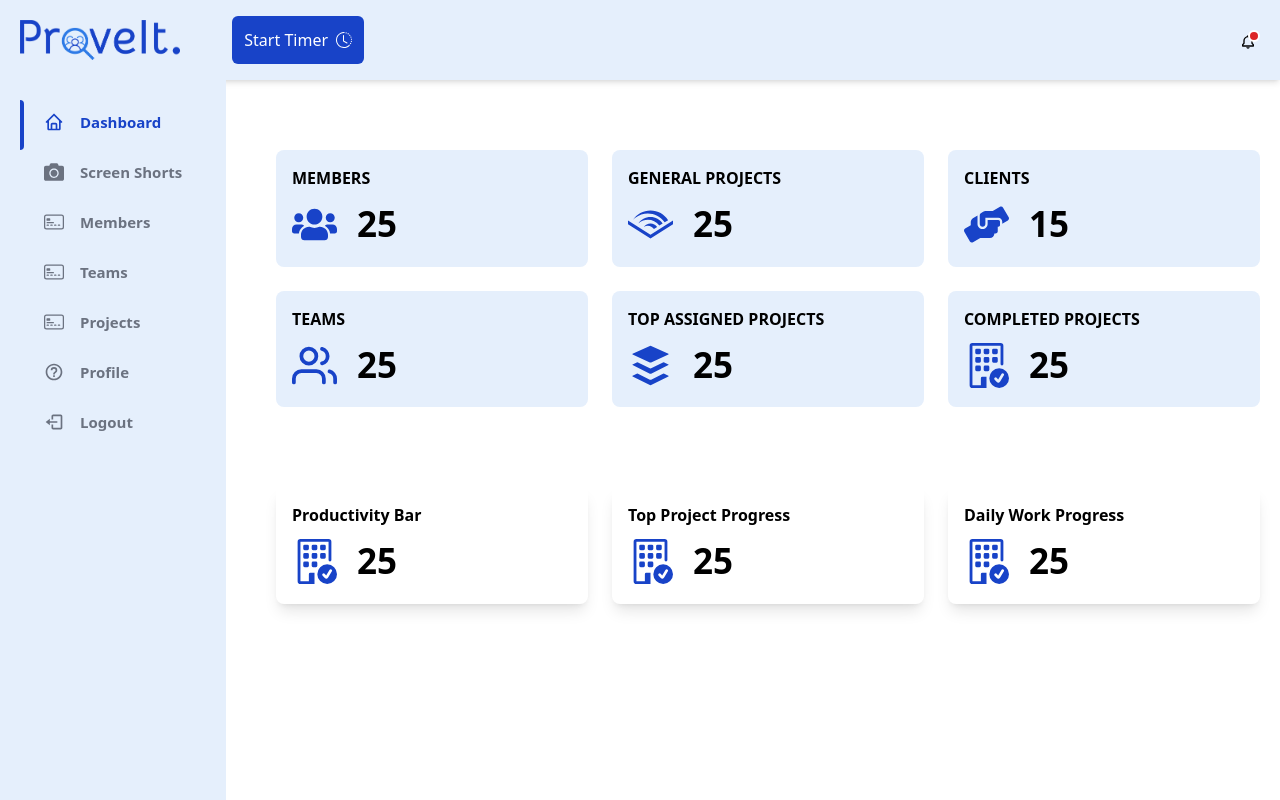
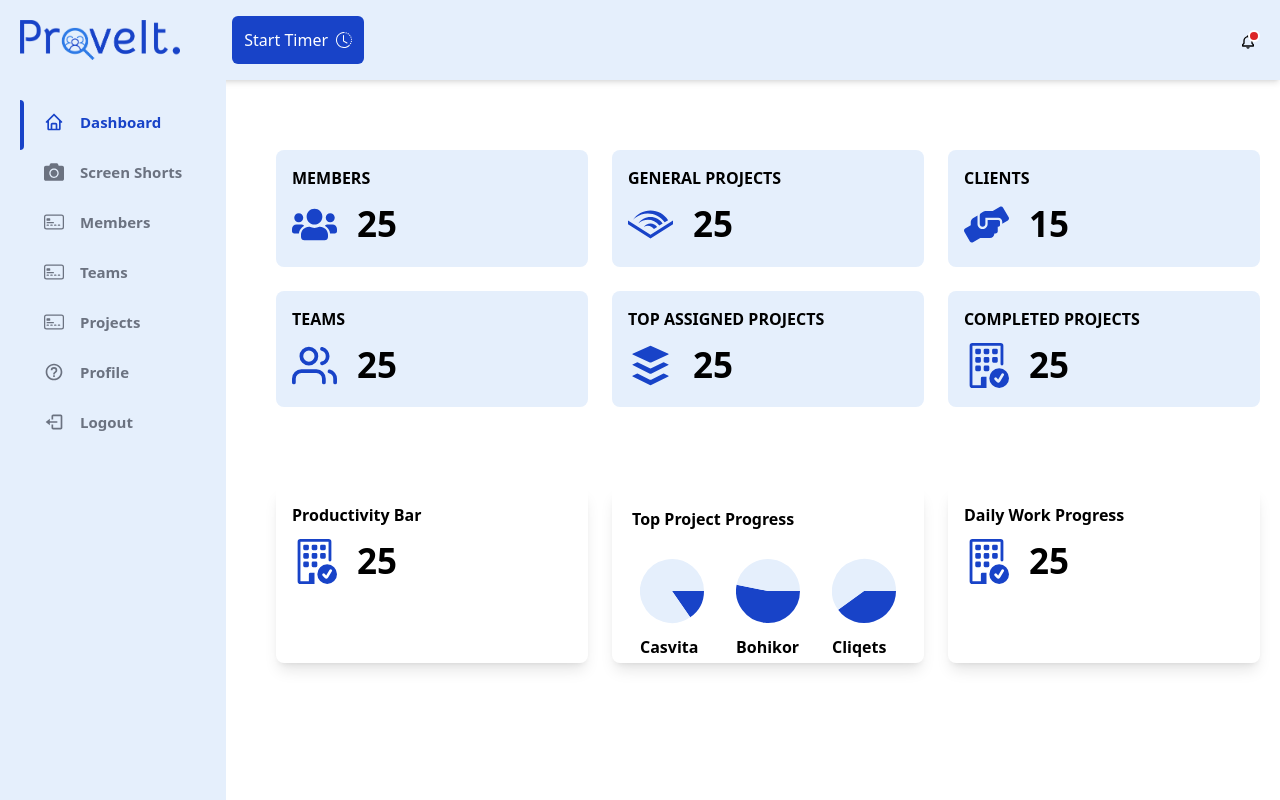
Before and after one commit to tambuaevaristus/proveIt, a Next.js app: page / in a window 1280 px wide. Built offline with nearby package versions, Linux system fonts and the light colour scheme.

Commit message:
dashboard

```diff
--- a/components/Dashboard.tsx
+++ b/components/Dashboard.tsx
@@ -53,7 +53,6 @@ export default function Dashboard() {
             </div>
           </div>
         </div>
-
       </div>
       <div className="grid gap-6 mb-8 mt-20 containter  md:grid-cols-2 xl:grid-cols-3">
         <div className=" text-[] p-4 shadow-lg rounded-lg shadow-xs">
@@ -64,11 +63,37 @@ export default function Dashboard() {
           </div>
         </div>
 
-          <div className=" text-[] p-4 shadow-lg rounded-lg shadow-xs">
+        <div className=" text-[] p-5 shadow-lg rounded-lg shadow-xs">
           <p className="text-[35] font-bold">Top Project Progress</p>
-            <div className="flex gap-5 mt-2">
-              <BsBuildingCheck size={45} className="text-[#1843C8] mt-1" />
-              <p className="font-bold text-[35px]">25</p>
+          <div className="flex gap-4 mt-2">
+            <div className="p-2">
+              <PieChart
+                data={[
+                  { title: "One", value: 10, color: "#1843C8" },
+                  { title: "Two", value: 55, color: "#E5EFFC" },
+                ]}
+              />
+
+              <p className="font-bold">Casvita</p>
+            </div>
+            <div className="p-2">
+              <PieChart
+                data={[
+                  { title: "One", value: 17, color: "#1843C8" },
+                  { title: "Two", value: 15, color: "#E5EFFC" },
+                ]}
+              />
+              <p className="font-bold">Bohikor</p>
+            </div>
+            <div className="p-2">
+              <PieChart
+                data={[
+                  { title: "One", value: 10, color: "#1843C8" },
+                  { title: "Two", value: 15, color: "#E5EFFC" },
+                ]}
+              />
+              <p className="font-bold">Cliqets</p>
+            </div>
           </div>
         </div>
 
@@ -80,6 +105,10 @@ export default function Dashboard() {
           </div>
         </div>
       </div>
+      <div className="grid gap-6 mb-8 mt-20 containter shadow-xl">
+
+      </div>
+
     </div>
   );
 }
```
Also changed, not shown: 1 other file (tests, documents, lock files or other folders). Lines whose indentation alone changed are shown as unchanged.
